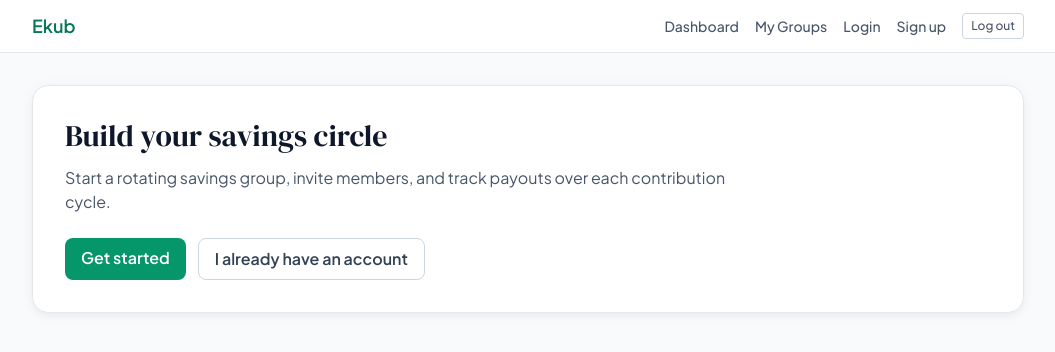
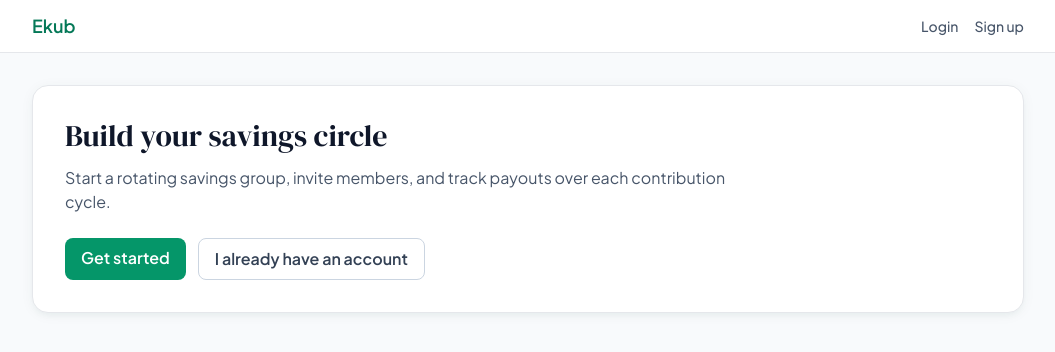
Before and after one commit to Flagot/Ekub, a React (Vite) app in the folder Frontend/: page / in a window 1280 px wide. Shown: the top 352 px of the page, without its empty margins (112-1167 px from the left). Built offline with nearby package versions, Linux system fonts and the light colour scheme.

Commit message:
render navbar auth links conditionally by login state

```diff
--- a/Frontend/src/App.jsx
+++ b/Frontend/src/App.jsx
@@ -13,6 +13,7 @@ const ProtectedRoute = ({ children }) => {
 
 const Layout = ({ children }) => {
   const navigate = useNavigate();
+  const isAuthenticated = Boolean(getAuthToken());
 
   const handleLogout = () => {
     clearAuthToken();
@@ -27,10 +28,10 @@ const Layout = ({ children }) => {
             Ekub
           </Link>
           <nav className="flex items-center gap-4 text-sm font-medium text-slate-600">
+            {isAuthenticated ? (
+              <>
                 <Link to="/dashboard">Dashboard</Link>
                 <Link to="/groups">My Groups</Link>
-            <Link to="/login">Login</Link>
-            <Link to="/signup">Sign up</Link>
                 <button
                   className="rounded border border-slate-300 px-2 py-1 text-xs"
                   onClick={handleLogout}
@@ -38,6 +39,13 @@ const Layout = ({ children }) => {
                 >
                   Log out
                 </button>
+              </>
+            ) : (
+              <>
+                <Link to="/login">Login</Link>
+                <Link to="/signup">Sign up</Link>
+              </>
+            )}
           </nav>
         </div>
       </header>
```
Lines whose indentation alone changed are shown as unchanged.
